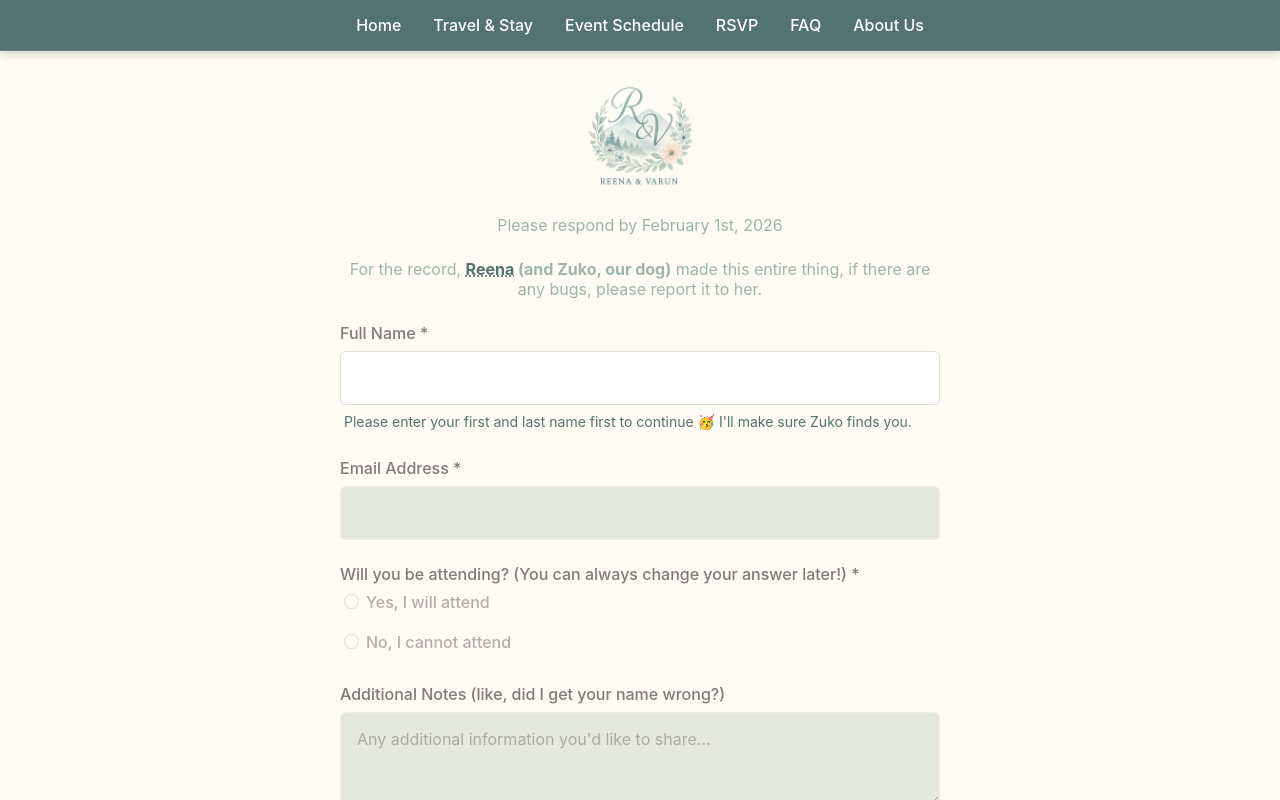
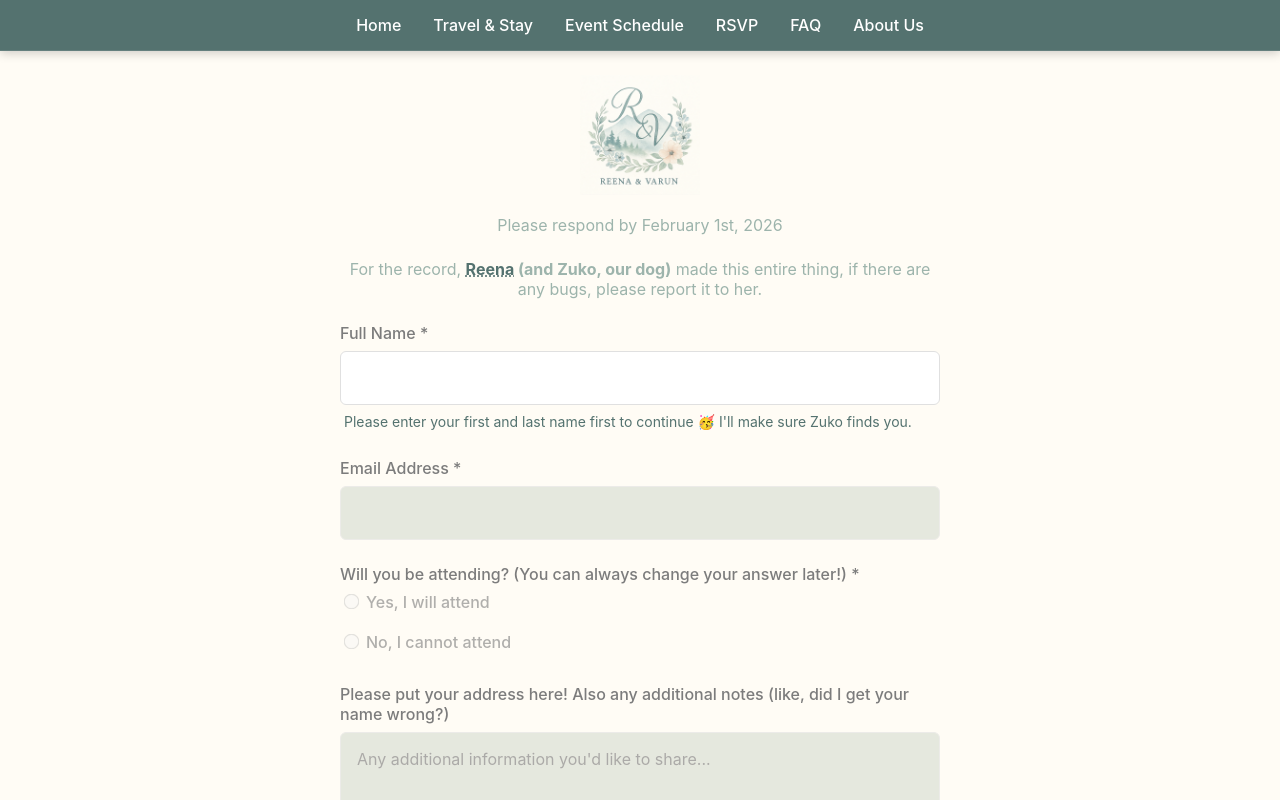
Before and after one commit to reenasarkar/wedding-site, a React (Create React App) app in the folder client/: page / in a window 1280 px wide. Both pictures are taken after a click on the button "RSVP". Shown: the top 800 px of the page. Built offline with nearby package versions, Linux system fonts and the light colour scheme; a web font is replaced by a local one.

Commit message:
addresses

```diff
--- a/client/src/RSVP.jsx
+++ b/client/src/RSVP.jsx
@@ -523,7 +523,7 @@ export default function RSVP() {
           )}
 
           <div className="form-group">
-            <label htmlFor="additionalNotes">Additional Notes (like, did I get your name wrong?)</label>
+            <label htmlFor="additionalNotes">Please put your address here! Also any additional notes (like, did I get your name wrong?)</label>
             <textarea
               id="additionalNotes"
               name="additionalNotes"
```
